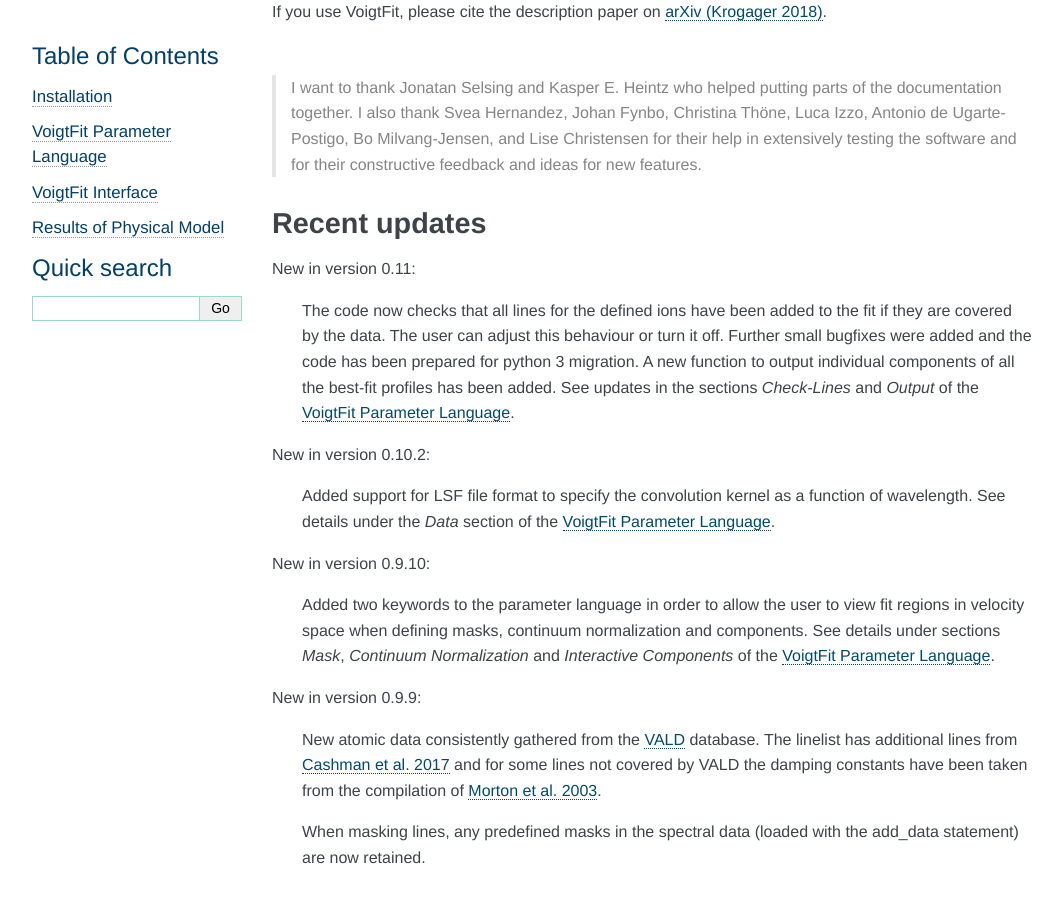
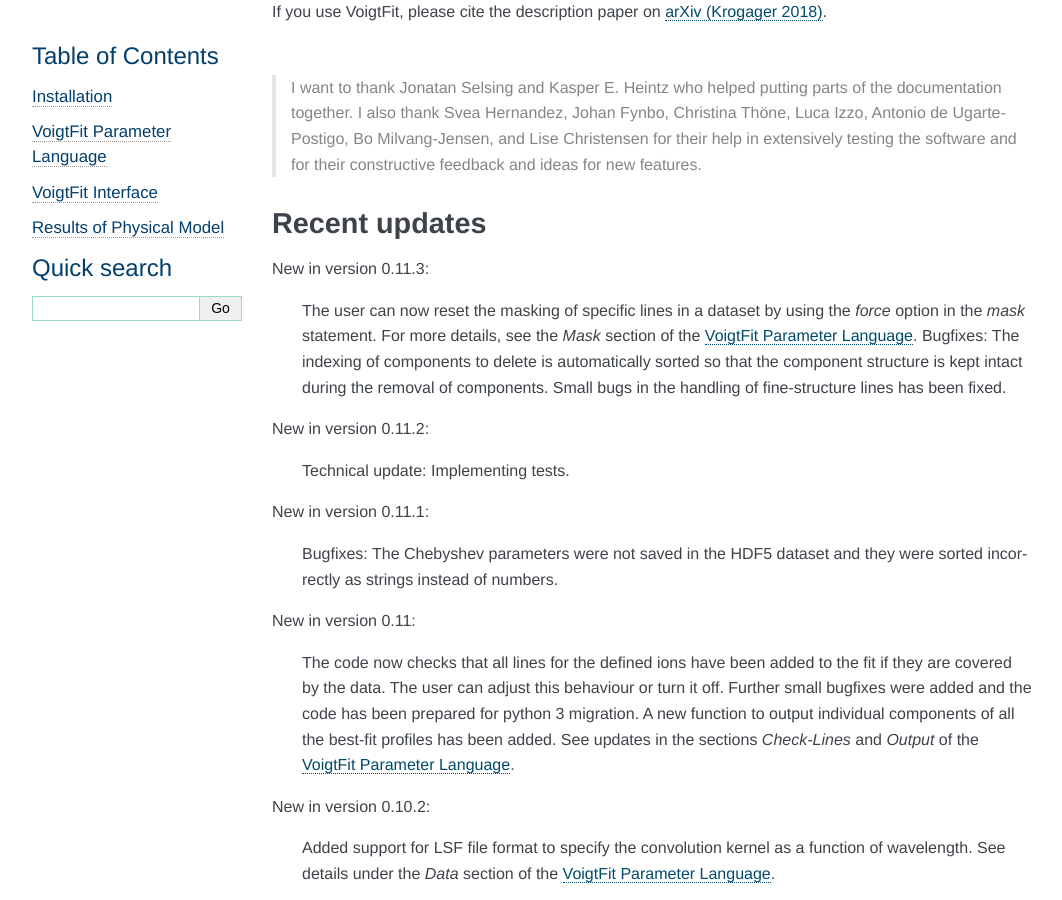
Before and after one commit to jkrogager/VoigtFit, a Sphinx documentation site: the page built from docs/index.rst, in a window 1280 px wide and 900 px high, scrolled down 412 px. Shown: the whole window, without its empty margins (98-1160 px from the left). Built offline with Sphinx 7.4.7, drawn with Linux system fonts in a browser that asks for light colours.

Commit message:
Updated documentation

```diff
--- a/docs/index.rst
+++ b/docs/index.rst
@@ -34,6 +34,26 @@ If you use VoigtFit, please cite the description paper on `arXiv (Krogager 2018)
 
 Recent updates
 --------------
+
+New in version 0.11.3:
+
+  The user can now reset the masking of specific lines in a dataset by using the *force* option in the
+  `mask` statement. For more details, see the `Mask` section of the :ref:`documentation`.
+  Bugfixes: The indexing of components to delete is automatically sorted so that the component structure
+  is kept intact during the removal of components.
+  Small bugs in the handling of fine-structure lines has been fixed.
+
+
+New in version 0.11.2:
+
+  Technical update: Implementing tests.
+
+
+New in version 0.11.1:
+
+  Bugfixes: The Chebyshev parameters were not saved in the HDF5 dataset and they were sorted incorrectly
+  as strings instead of numbers.
+
 
 New in version 0.11:
 
```
Also changed, not shown: VoigtFit/static/input_template.txt (+7 -0 lines), docs/documentation.rst (+8 -3 lines).
